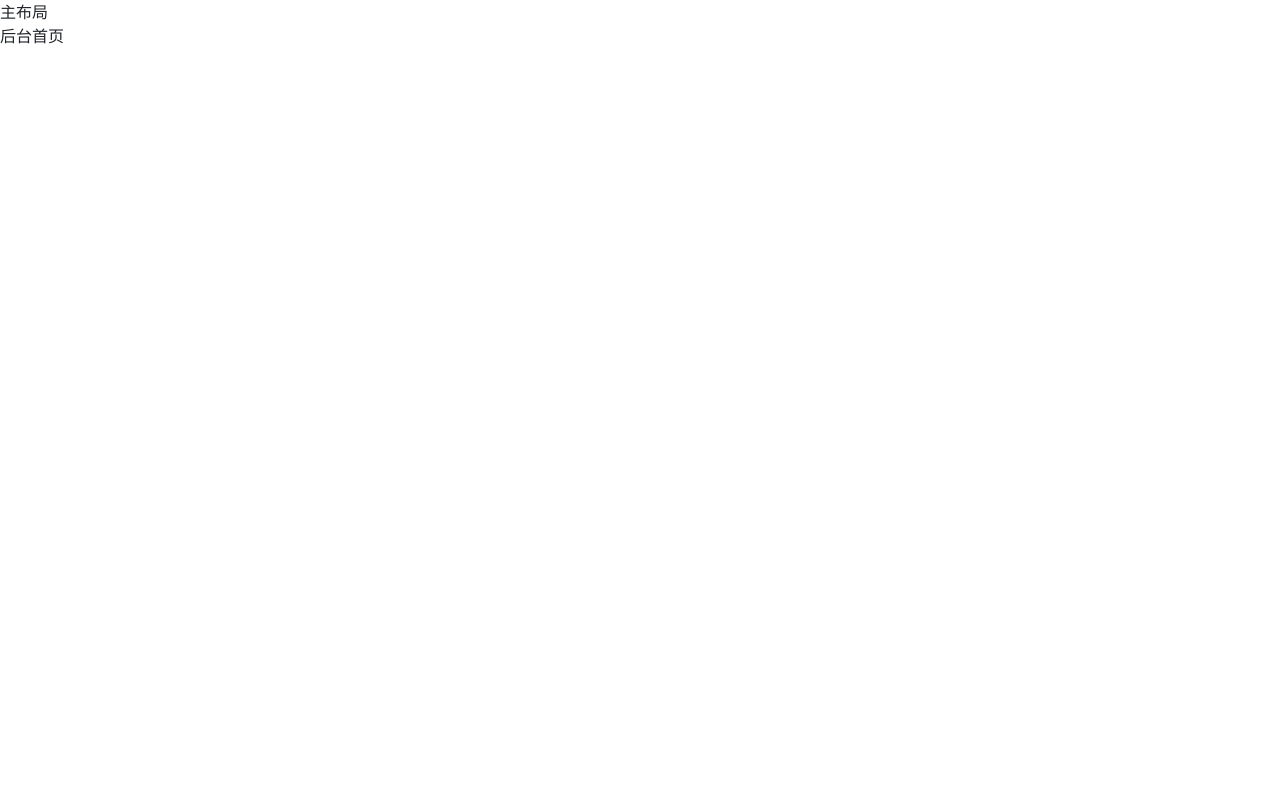
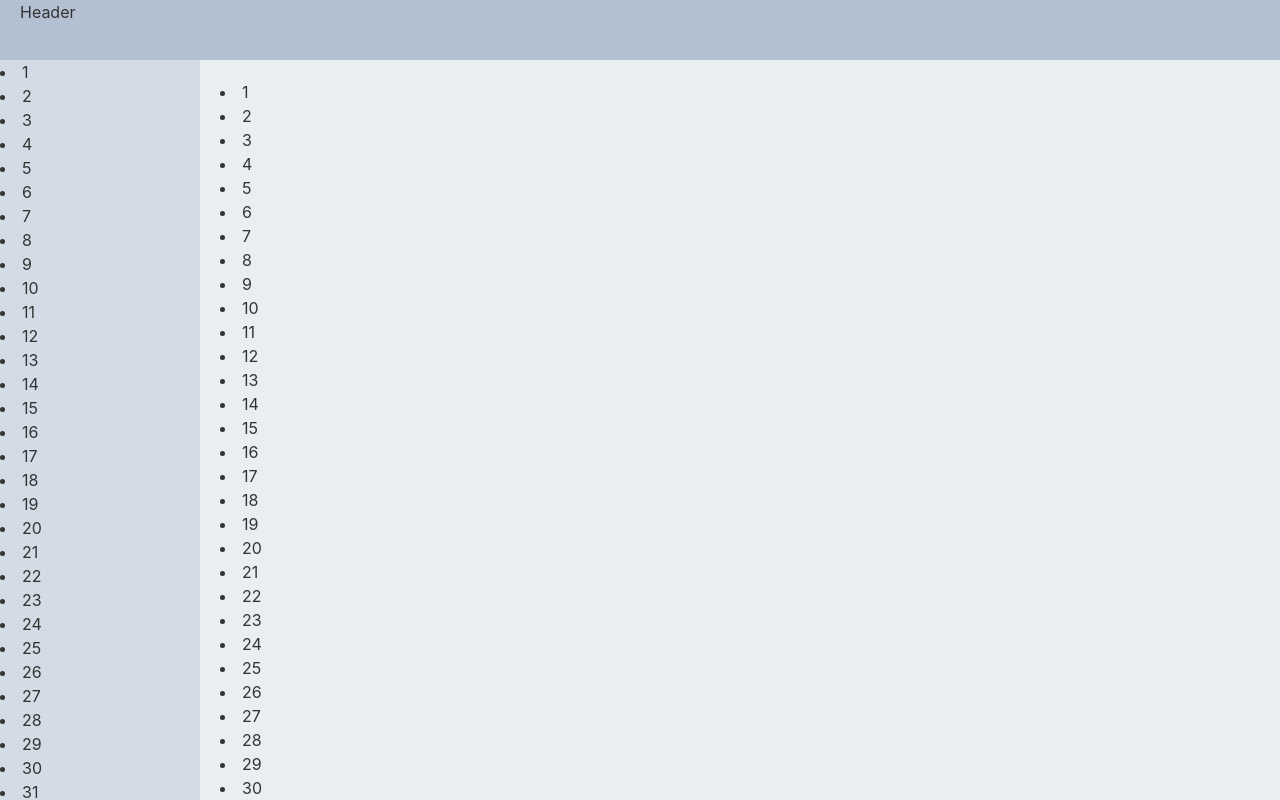
Before and after one commit to StormZZ001/vue-el-shop-admin, a Vue app: page /index in a window 1280 px wide. Built offline with nearby package versions, Linux system fonts and the light colour scheme.

Commit message:
10.主布局开发

```diff
--- a/src/views/layout.vue
+++ b/src/views/layout.vue
@@ -1,12 +1,39 @@
 <template>
-	<div>
-		主布局
-		<router-view></router-view>
-	</div>
+  <div>
+    <el-container
+      style="position: absolute; left: 0; top: 0; bottom: 0; right: 0; overflow: hidden">
+      <el-header>Header</el-header>
+      <el-container style="height: 100%; padding-bottom: 60px">
+        <!-- 侧边布局 -->
+        <el-aside width="200px">
+          <li v-for="i in 100" :key="i">{{ i }}</li>
+        </el-aside>
+        <!-- 主布局 -->
+        <el-main>
+          <li v-for="i in 100" :key="i">{{ i }}</li>
+        </el-main>
+      </el-container>
+    </el-container>
+
+    <!-- <router-view></router-view> -->
+  </div>
 </template>
 
-<script>
-</script>
+<script></script>
 
 <style>
+.el-header {
+  background-color: #b3c0d1;
+  color: #333;
+}
+
+.el-aside {
+  background-color: #d3dce6;
+  color: #333;
+}
+
+.el-main {
+  background-color: #e9eef3;
+  color: #333;
+}
 </style>
```
